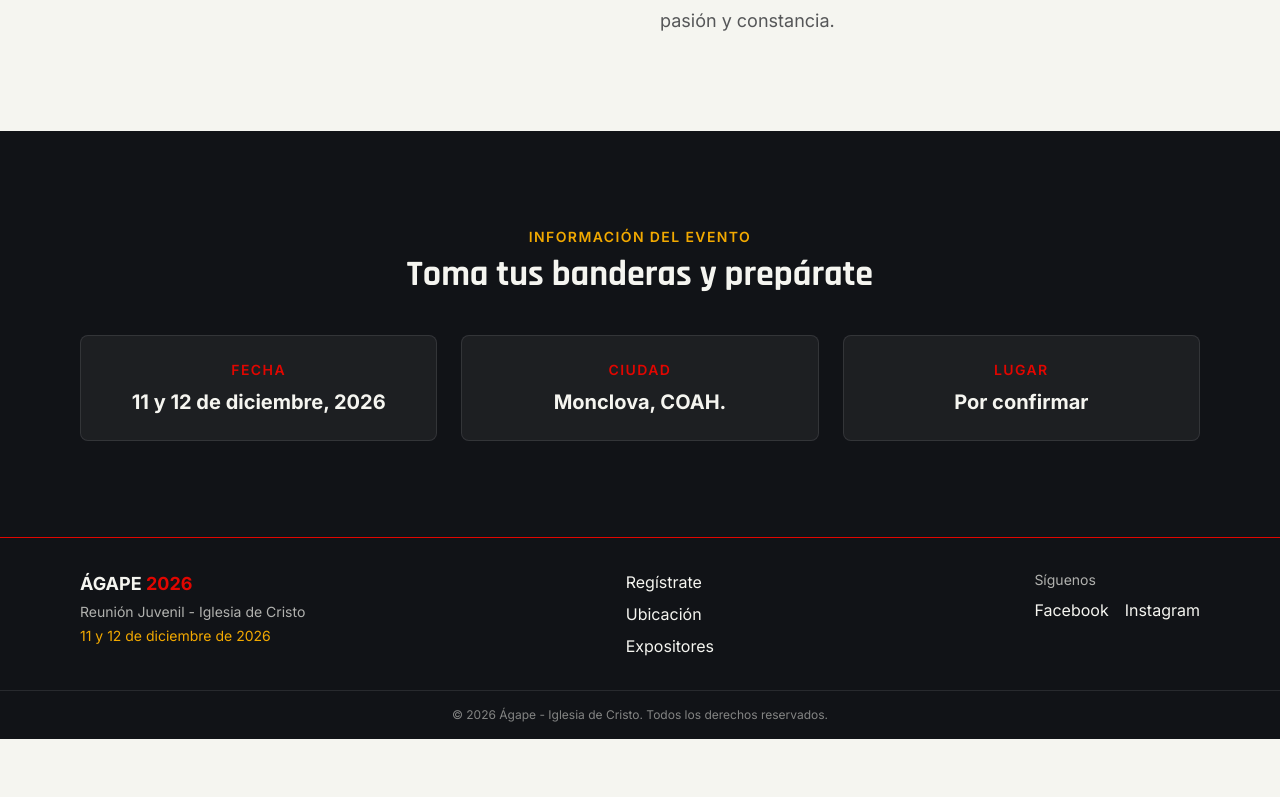
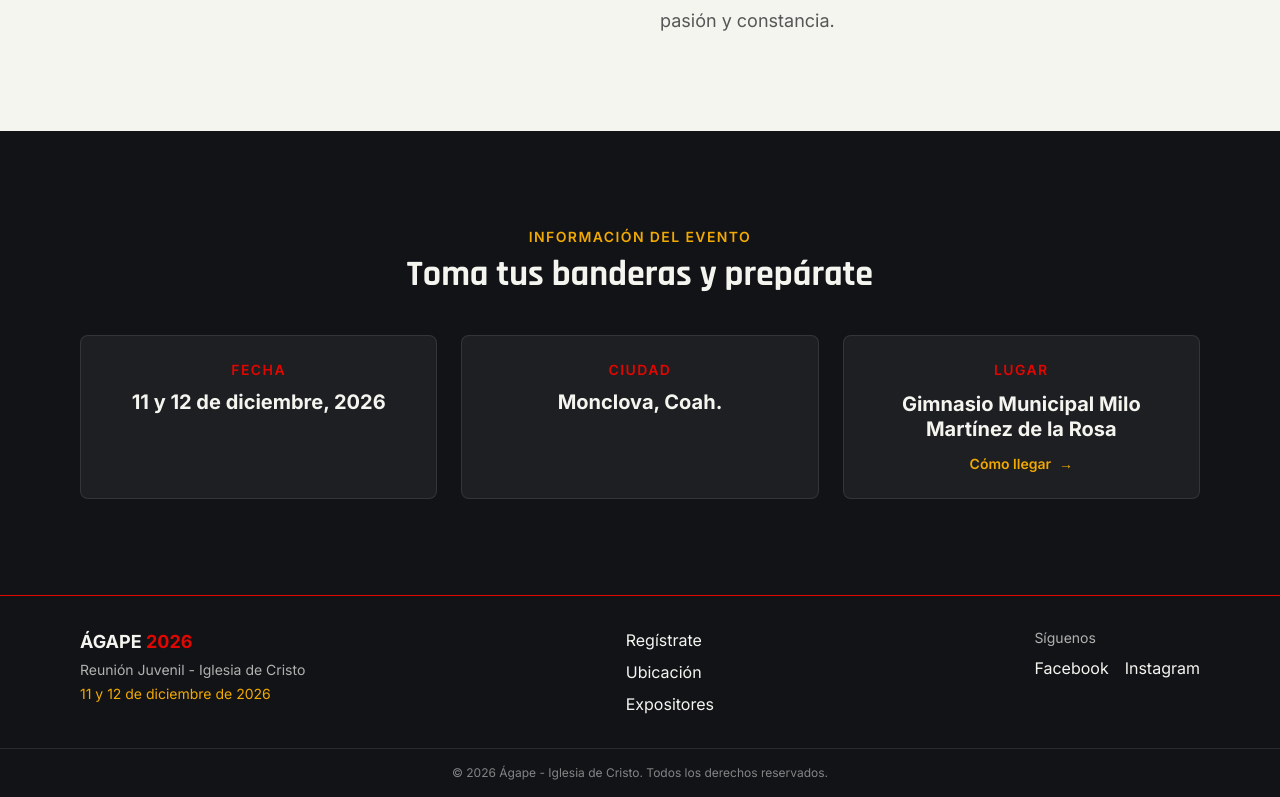
Before and after one commit to ozoshaman/agape2026, a Next.js app: page / in a window 1280 px wide. Shown: the part 1689-2486 px from the top of the page. Before the commit the page ends 2428 px from the top, so only its background shows below. Built offline with nearby package versions, Linux system fonts and the light colour scheme.

Commit message:
feat: rediseno de Ubicacion estilo Race Track con imagen estatica del circuito, y datos reales del venue reutilizados en Info del evento

```diff
--- a/src/app/ubicacion/page.tsx
+++ b/src/app/ubicacion/page.tsx
@@ -1,18 +1,26 @@
    import UbicacionMap from "@/components/secciones/UbicacionMap";
+   import RevelarAlEntrar from "@/components/ui/RevelarAlEntrar";
 
    export default function UbicacionPage() {
      return (
-       <section className="max-w-4xl mx-auto px-4 py-16 md:py-24">
-         <div className="text-center flex flex-col gap-2 mb-12">
+       <section className="bg-carbon-black min-h-screen">
+         <div className="max-w-6xl mx-auto px-4 py-16 md:py-24">
+           <div className="flex flex-col gap-2 mb-12 max-w-2xl">
              <span className="text-racing-red font-semibold tracking-widest uppercase text-sm">
-             ¿Aquí nos vemos?
+               Location
              </span>
-           <h1 className="text-3xl md:text-4xl font-bold text-carbon-black">
-             Ubicación
+             <h1 className="text-3xl md:text-4xl font-bold text-bone-white uppercase">
+               Dónde nos vemos
              </h1>
+             <p className="text-bone-white/60">
+               Encuentra el punto donde comenzará esta gran reunión.
+             </p>
            </div>
 
+           <RevelarAlEntrar>
              <UbicacionMap />
+           </RevelarAlEntrar>
+         </div>
        </section>
      );
    }
--- a/src/components/secciones/InfoEvento.tsx
+++ b/src/components/secciones/InfoEvento.tsx
@@ -1,17 +1,6 @@
-const DATOS_EVENTO = [
-     {
-       titulo: "Fecha",
-       valor: "11 y 12 de diciembre, 2026",
-     },
-     {
-       titulo: "Ciudad",
-       valor: "Monclova, COAH.",
-     },
-     {
-       titulo: "Lugar",
-       valor: "Por confirmar",
-     },
-   ];
+   import { SEDES } from "./UbicacionMap";
+
+   const sedePrincipal = SEDES[0];
 
    export default function InfoEvento() {
      return (
@@ -27,19 +16,41 @@ const DATOS_EVENTO = [
            </div>
 
            <div className="grid grid-cols-1 md:grid-cols-3 gap-6">
-             {DATOS_EVENTO.map((dato) => (
-               <div
-                 key={dato.titulo}
-                 className="bg-bone-white/5 border border-bone-white/10 rounded-lg p-6 flex flex-col gap-2 text-center"
+             <div className="bg-bone-white/5 border border-bone-white/10 rounded-lg p-6 flex flex-col gap-2 text-center">
+               <span className="text-racing-red font-semibold uppercase text-sm tracking-widest">
+                 Fecha
+               </span>
+               <span className="text-bone-white text-xl font-bold">
+                 11 y 12 de diciembre, 2026
+               </span>
+             </div>
+
+             <div className="bg-bone-white/5 border border-bone-white/10 rounded-lg p-6 flex flex-col gap-2 text-center">
+               <span className="text-racing-red font-semibold uppercase text-sm tracking-widest">
+                 Ciudad
+               </span>
+               <span className="text-bone-white text-xl font-bold">
+                 Monclova, Coah.
+               </span>
+             </div>
+
+             <div className="bg-bone-white/5 border border-bone-white/10 rounded-lg p-6 flex flex-col gap-3 text-center items-center">
+               <span className="text-racing-red font-semibold uppercase text-sm tracking-widest">
+                 Lugar
+               </span>
+               <span className="text-bone-white text-xl font-bold leading-tight">
+                 {sedePrincipal.nombre}
+               </span>
+               <a
+                 href={sedePrincipal.mapsUrl}
+                 target="_blank"
+                 rel="noopener noreferrer"
+                 className="group inline-flex items-center gap-2 text-amber-gold text-sm font-semibold hover:text-bone-white transition-colors"
                >
-                 <span className="text-racing-red font-semibold uppercase text-sm tracking-widest">
-                   {dato.titulo}
-                 </span>
-                 <span className="text-bone-white text-xl font-bold">
-                   {dato.valor}
-                 </span>
-               </div>
-             ))}
+                 Cómo llegar
+                 <span className="transition-transform group-hover:translate-x-1">→</span>
+               </a>
+             </div>
            </div>
          </div>
        </section>
--- a/src/components/secciones/UbicacionMap.tsx
+++ b/src/components/secciones/UbicacionMap.tsx
@@ -1,61 +1,73 @@
-type Sede = {
+   import Image from "next/image";
+
+   export type Sede = {
+     numero: string;
      nombre: string;
-     dia: string;
      direccion: string;
-     embedUrl: string;
+     fecha: string;
      mapsUrl: string;
    };
 
-   const SEDES: Sede[] = [
+   export const SEDES: Sede[] = [
      {
-       nombre: "Iglesia de Cristo Héroes del 47",
-       dia: "Viernes y sábado",
-       direccion: "Monclova, Coahuila",
-       embedUrl:
-         "https://www.google.com/maps/embed?pb=!1m18!1m12!1m3!1d3557.70863227738!2d-101.41296592448685!3d26.912740676647164!2m3!1f0!2f0!3f0!3m2!1i1024!2i768!4f13.1!3m3!1m2!1s0x868bcd933ada0c61%3A0xf813baed41b6b56a!2sIglesia%20De%20Cristo%20Heroes%20Del%2047!5e0!3m2!1ses-419!2smx!4v1786390726257!5m2!1ses-419!2smx",
+       numero: "01",
+       nombre: "Gimnasio Municipal Milo Martínez de la Rosa",
+       direccion: "Cdad. Deportiva, 25750 Monclova, Coah., México",
+       fecha: "11 - 12 DICIEMBRE 2026",
        mapsUrl:
-         "https://www.google.com/maps/search/?api=1&query=Iglesia+de+Cristo+Heroes+del+47",
+         "https://www.google.com/maps/search/?api=1&query=Gimnasio+Municipal+Milo+Martinez+de+la+Rosa+Monclova+Coahuila",
      },
    ];
 
    export default function UbicacionMap() {
      return (
-       <div className="flex flex-col gap-10">
+       <div className="flex flex-col lg:flex-row gap-10 lg:gap-12 items-start">
+         {/* Imagen estática del circuito */}
+         <div className="w-full lg:w-[58%] relative aspect-[4/3] rounded-2xl overflow-hidden border border-bone-white/10">
+           <Image
+             src="/Mapa_lugar.jpg"
+             alt="Mapa estilizado del recorrido hacia la sede de Ágape 2026"
+             fill
+             sizes="(max-width: 1024px) 100vw, 58vw"
+             className="object-cover"
+           />
+         </div>
+
+         {/* Información de la(s) sede(s) */}
+         <div className="w-full lg:w-[42%] flex flex-col gap-8">
            {SEDES.map((sede) => (
-           <div
-             key={sede.nombre}
-             className="flex flex-col gap-4 border border-carbon-black/10 rounded-lg p-6"
-           >
-             <div className="flex flex-col gap-1">
-               <span className="text-racing-red font-semibold uppercase text-sm tracking-widest">
-                 {sede.dia}
+             <div key={sede.numero} className="flex flex-col gap-3">
+               <div className="flex items-center gap-3 text-racing-red">
+                 <span className="text-sm font-bold tracking-widest">
+                   LOCATION / {sede.numero}
                  </span>
-               <h3 className="text-xl font-bold text-carbon-black">
+                 <span className="flex-1 h-px bg-racing-red/40" />
+               </div>
+
+               <h3 className="text-2xl md:text-3xl font-bold text-bone-white uppercase">
                  {sede.nombre}
                </h3>
-               <p className="text-carbon-black/70 text-sm">{sede.direccion}</p>
-             </div>
 
-             <div className="w-full aspect-video rounded-lg overflow-hidden">
-               <iframe
-                 src={sede.embedUrl}
-                 className="w-full h-full border-0"
-                 loading="lazy"
-                 referrerPolicy="no-referrer-when-downgrade"
-                 title={`Mapa de ${sede.nombre}`}
-               />
-             </div>
+               <p className="text-bone-white/60 text-base leading-relaxed">
+                 {sede.direccion}
+               </p>
+
+               <p className="text-amber-gold font-semibold text-sm tracking-widest">
+                 {sede.fecha}
+               </p>
 
                <a
                  href={sede.mapsUrl}
                  target="_blank"
                  rel="noopener noreferrer"
-               className="self-start bg-racing-red text-bone-white px-6 py-3 rounded font-semibold hover:bg-amber-gold hover:text-carbon-black transition-colors"
+                 className="group self-start mt-2 inline-flex items-center gap-2 bg-racing-red text-bone-white px-6 py-3 rounded-full font-semibold hover:bg-amber-gold hover:text-carbon-black transition-colors"
                >
                  Cómo llegar
+                 <span className="transition-transform group-hover:translate-x-1">→</span>
                </a>
              </div>
            ))}
          </div>
+       </div>
      );
    }
```
Also changed, not shown: public/Mapa_lugar.jpg (added). Lines whose indentation alone changed are shown as unchanged.
